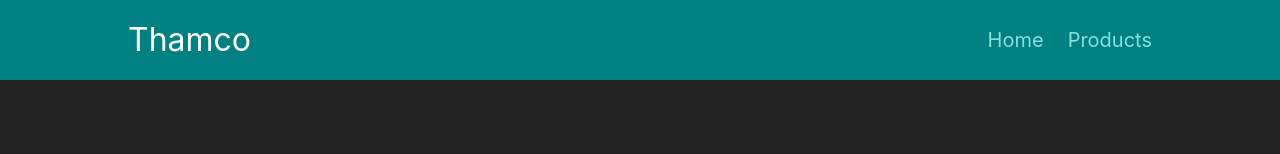
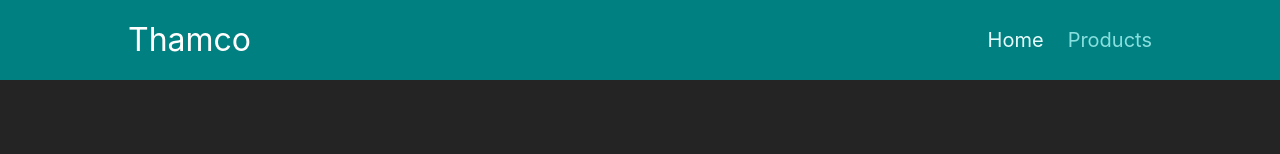
Before and after one commit to Bravo-bit/ThamcoFrontend, a React (Create React App) app: page / in a window 1280 px wide. Shown: the top 154 px of the page. Built offline with nearby package versions, Linux system fonts and the light colour scheme.

Commit message:
auth form style

```diff
--- a/src/components/MainNavigation.js
+++ b/src/components/MainNavigation.js
@@ -9,12 +9,12 @@ const MainNavigation = () => {
       <nav className={classes.nav}>
         <ul>
           <li>
-            <NavLink to='/' activeClassName={classes.active}>
+            <NavLink to='/' className={({ isActive }) => isActive ? classes.active : undefined} end>
               Home
             </NavLink>
           </li>
           <li>
-            <NavLink to='/products' activeClassName={classes.active}>
+            <NavLink to='/products' className={({ isActive }) => isActive ? classes.active : undefined}>
               Products
             </NavLink>
           </li>
```
